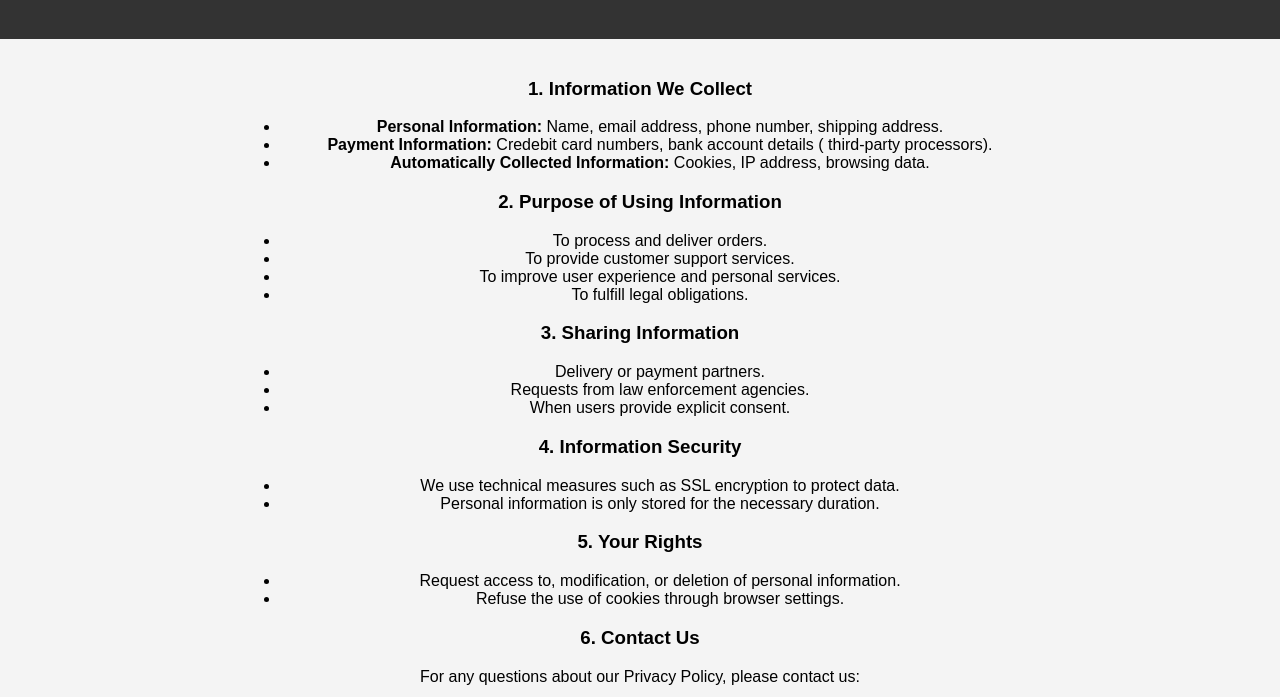
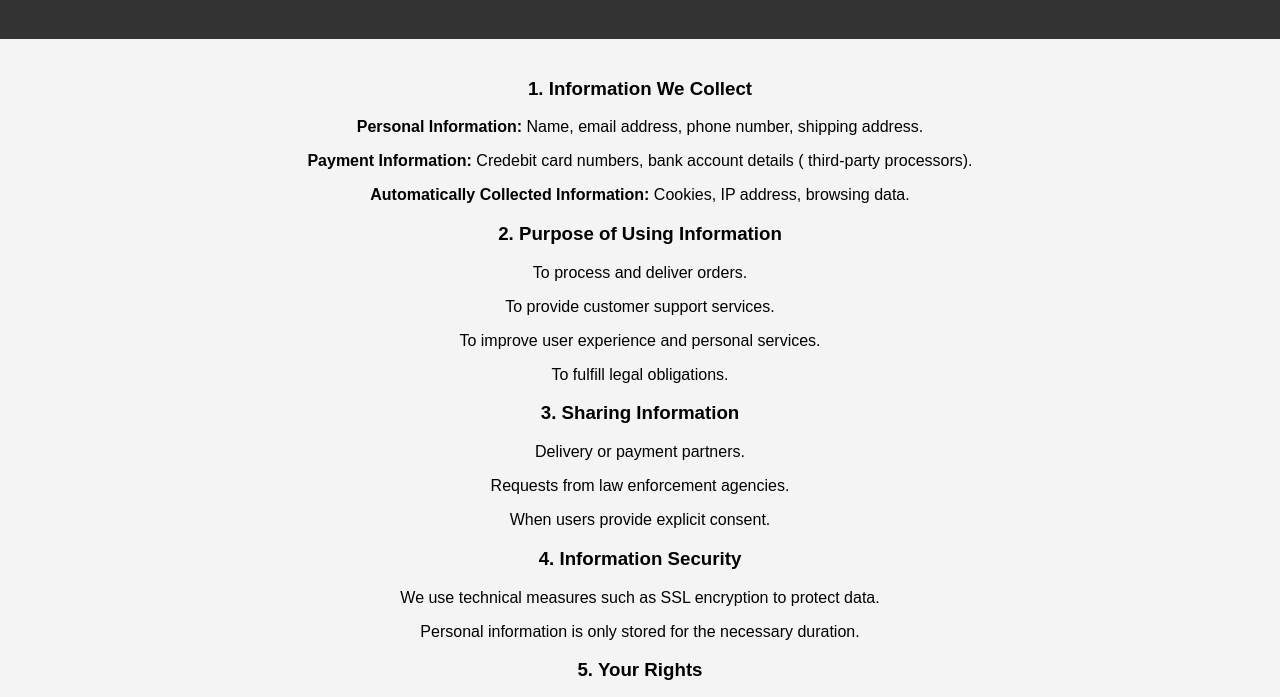
Before and after one commit to dinhlong04/dinhlong04, a plain HTML site: page privacy.html in a window 1280 px wide. Shown: the part 81-778 px from the top of the page. Drawn offline with Linux system fonts and the light colour scheme.

Commit message:
Update privacy.html

```diff
--- a/privacy.html
+++ b/privacy.html
@@ -12,40 +12,29 @@
     </header>
     <main>
         <h3>1. Information We Collect</h3>
-            <ul>
-                <li><strong>Personal Information:</strong>              Name, email address, phone number, shipping address.</li    >
-                <li><strong>Payment Information:</strong>               Credebit card numbers, bank account details ( third-party processors).</li>
-                <li><strong>Automatically Collected Information:</strong    >          Cookies, IP address, browsing data.</li>
-            </ul>
+
+                <p><strong>Personal Information:</strong>              Name, email address, phone number, shipping address.</p    >
+                <p><strong>Payment Information:</strong>               Credebit card numbers, bank account details ( third-party processors).</p>
+                <p><strong>Automatically Collected Information:</strong    >          Cookies, IP address, browsing data.</p>
             <h3>2. Purpose of Using Information</h3>
-            <ul>
-                <li>To process and deliver orders.</li>
-                <li>To provide customer support services.</li>
-                <li>To improve user experience and personal services.</li>
-                <li>To fulfill legal obligations.</li>
-            </ul>
+                <p>To process and deliver orders.</p>
+                <p>To provide customer support services.</p>
+                <p>To improve user experience and personal services.</p>
+                <p>To fulfill legal obligations.</p>
             <h3>3. Sharing Information</h3>
-            <ul>
-                <li>Delivery or payment partners.</li>
-                <li>Requests from law enforcement agencies.</li>
-                <li>When users provide explicit consent.</li>
-            </ul>
+                <p>Delivery or payment partners.</p>
+                <p>Requests from law enforcement agencies.</p>
+                <p>When users provide explicit consent.</p>
             <h3>4. Information Security</h3>
-            <ul>
-                <li>We use technical measures such as SSL encryption to protect data.</li>
-                <li>Personal information is only stored for the necessary duration.</li>
-            </ul>
+                <p>We use technical measures such as SSL encryption to protect data.</p>
+                <p>Personal information is only stored for the necessary duration.</p>
             <h3>5. Your Rights</h3>
-            <ul>
-                <li>Request access to, modification, or deletion of personal information.</li>
-                <li>Refuse the use of cookies through browser settings.</li>
-            </ul>
+                <p>Request access to, modification, or deletion of personal information.</p>
+                <p>Refuse the use of cookies through browser settings.</p>
             <h3>6. Contact Us</h3>
             <p>For any questions about our Privacy Policy, please contact us:</p>
-            <ul>
-                <li>Email:<strong><u>     dinhlongvt2004@gmail.com</u></strong></li>
-                <li>Phone:<strong><u>     0814141414</u></strong></li>
-            </ul>
+                <p>Email:<strong><u>     dinhlongvt2004@gmail.com</u></strong></p>
+                <p>Phone:<strong><u>     0814141414</u></strong></p>
     </main>
 </body>
 </html>
```
